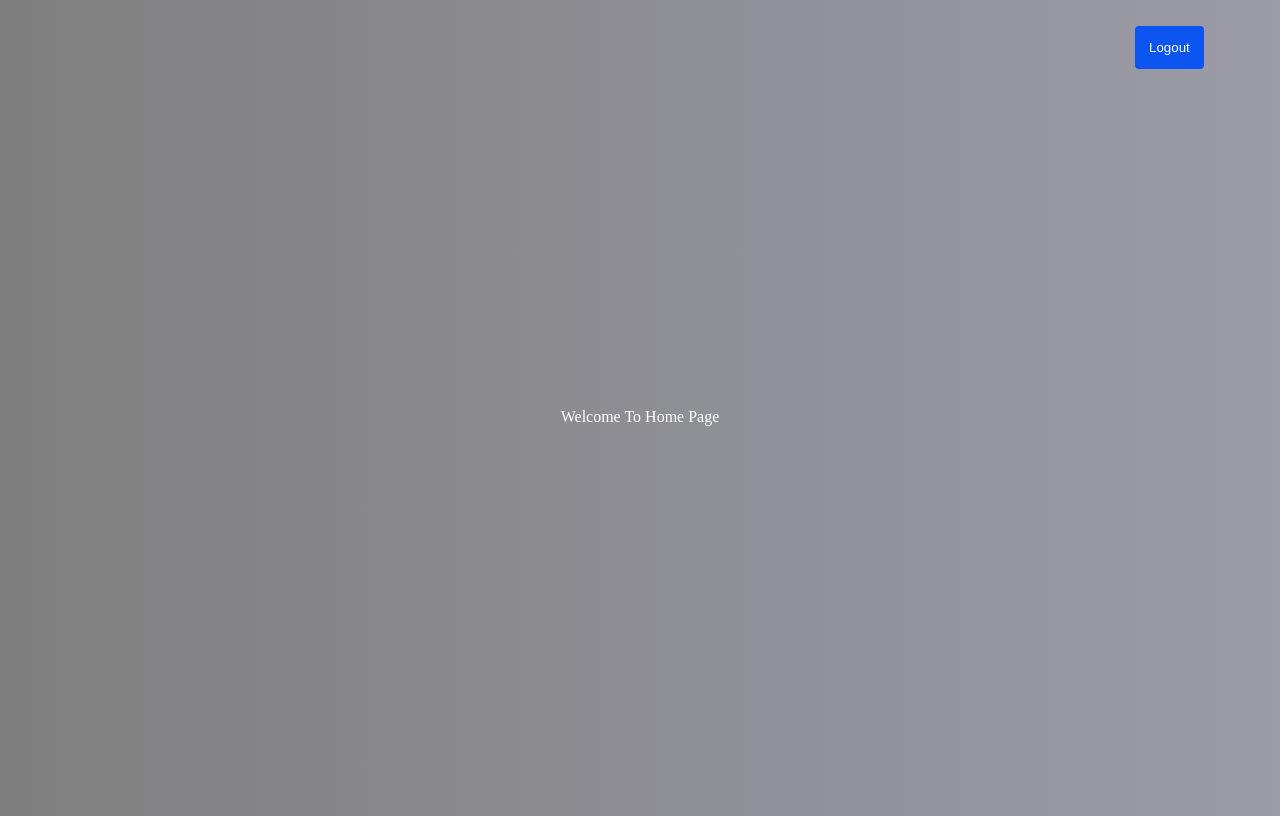
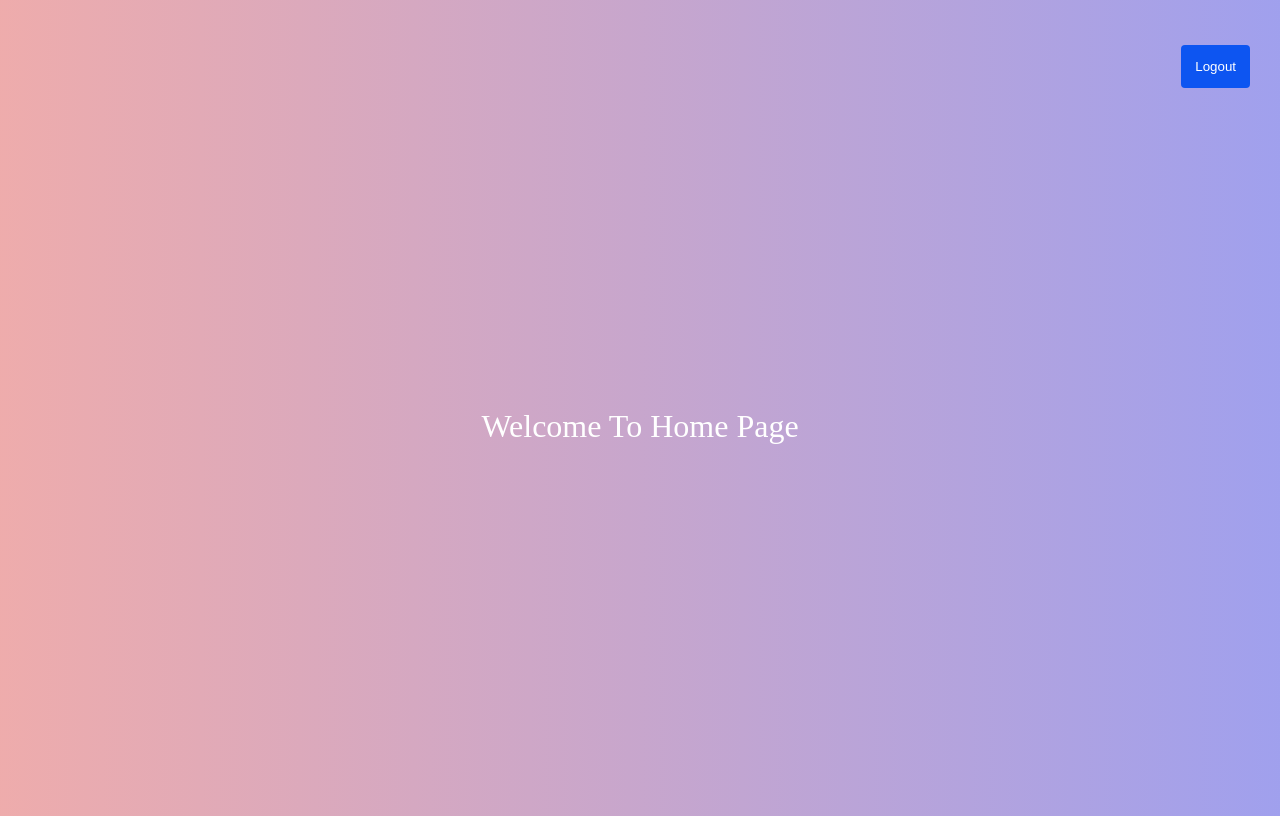
Before and after one commit to MSK4477/forgotpassword.react, a React (Vite) app: page /home in a window 1280 px wide. Built offline with nearby package versions, Linux system fonts and the light colour scheme; sample sign-in values are in the browser's storage.

Commit message:
changed styles

```diff
--- a/src/pages/content.jsx
+++ b/src/pages/content.jsx
@@ -19,16 +19,25 @@ const logout = () =>{
 }
   return (
     <div ref={elementRef} style={{ opacity: 0 }} className='content'>
-      <div style={{color:"white", textAlign:"center", position:"relative", top:"50%", }}  className='homeText'>Welcome To Home Page </div>
+      <div
+       style=
+       {{
+        color:"white",
+        textAlign:"center",
+        position:"relative",
+         top:"50%",
+         fontSize:"2em",
+}}  className='homeText'>Welcome To Home Page </div>
       <button  style=
       {{  position:"absolute",
-      left:"1135px",
+      right:"0",
       padding:"14px",
       backgroundColor:"#0d55f1",
       color:"#ffffff",
       borderStyle:"none",
       borderRadius:"4px",
-      cursor:"pointer"
+      cursor:"pointer",
+      marginRight:"30px",
     }} onClick={logout}>Logout</button>
     </div>
   );
--- a/src/pages/login.jsx
+++ b/src/pages/login.jsx
@@ -21,12 +21,12 @@ const Login = () => {
     });
   };
 
-  const handleSubmit = (e) => {
+  const handleSubmit = async(e) => {
     e.preventDefault();
 
-    axios
-      .post(`${backEndUrl}/login`, formData)
-      .then((res) => {
+    const res = await axios.post(`${backEndUrl}/login`, formData)
+
+      try {
         if (res.status === 200) {
           alert("user Loggedin successfully");
           navigate("/home");
@@ -39,12 +39,11 @@ const Login = () => {
         ) {
           return <Navigate to={"/home"} replace />;
         }
-      })
-      .catch((err) => {
-        if (err) {
+      }
+      catch(err) {
+
           alert("incorrect password or email");
-        }
-      });
+      }
 
     setFormData(initialStage);
   };
@@ -59,6 +58,7 @@ const Login = () => {
           <br />
           <input
             type="email"
+
             id="email"
             name="email"
             placeholder="Enter email address"
--- a/src/pages/register.jsx
+++ b/src/pages/register.jsx
@@ -50,6 +50,7 @@ const initialStage = {
           <input
             type="text"
             id="name"
+            minLength={5}
             name="name"
             value={formData.name}
             onChange={handleChange}
@@ -71,6 +72,7 @@ const initialStage = {
           <label htmlFor="password">Password</label>
           <input
             type="password"
+            minLength={8}
             id="password"
             name="password"
             value={formData.password}
--- a/src/scss/index.scss
+++ b/src/scss/index.scss
@@ -1,5 +1,5 @@
 
 body{
-    background: linear-gradient(to right, rgba(0, 0, 0, 0.5), rgba(57, 57, 82, 0.5));
+    background: linear-gradient(to right, rgba(214, 51, 51, 0.406), rgba(66, 66, 220, 0.5));
 
 }
```
